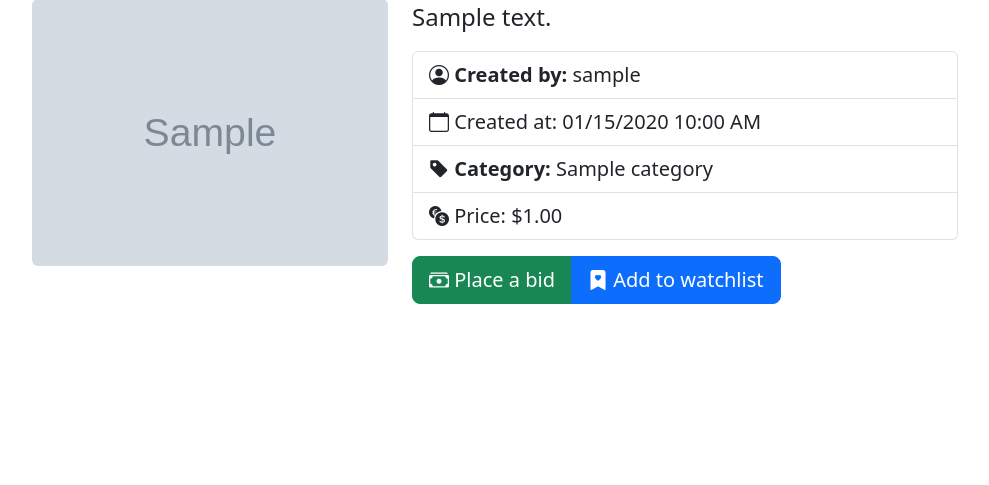
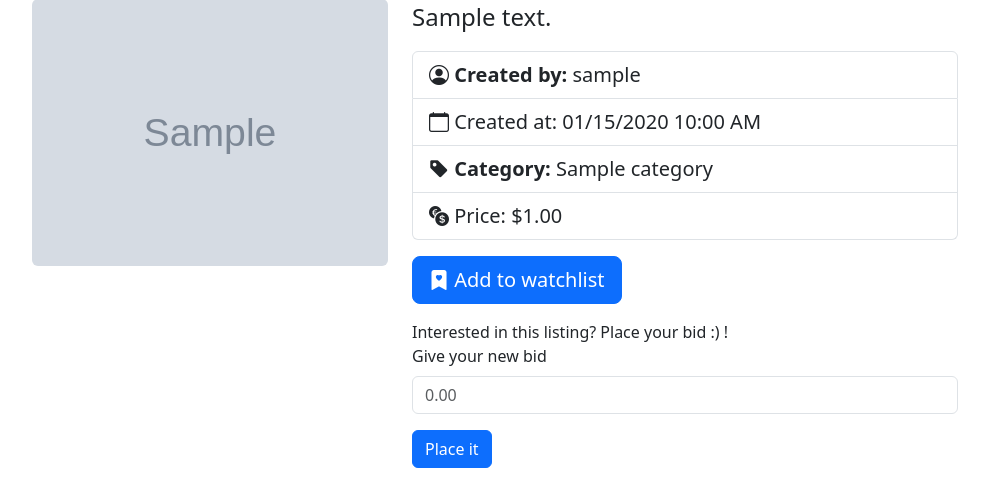
Before and after one commit to dtettarasar/cs50w-pset2, a Django app: template auctions/templates/auctions/view_listing.html in a window 1280 px wide. Shown: the part 315-800 px from the top of the page, without its empty margins (50-1039 px from the left). Run offline with Django 3.2, Linux system fonts and the light colour scheme; the template is opened without the code that fills it: values that come from a table or form of the project are taken from there, others are empty; a user stored in the database is signed in; tables that the repository leaves empty hold one stand-in row (values such as "Sample post"); grey boxes marked "Sample" are stand-in pictures; some libraries are stand-ins or nearby versions.

Commit message:
view listing: remove the modal to place a bid, the form is added in the listing content itself

```diff
--- a/auctions/templates/auctions/view_listing.html
+++ b/auctions/templates/auctions/view_listing.html
@@ -67,12 +67,34 @@
 
                                 {% else %}
 
-                                    <button type="button" data-bs-toggle="modal" data-bs-target="#placeBidModal" class="btn btn-success"><i class="bi bi-cash-stack"></i> Place a bid</button>
                                     <button type="button" class="btn btn-primary"><i class="bi bi-bookmark-heart-fill"></i> Add to watchlist</button>
 
                                 {% endif %}
 
                             </div>
+
+                            {% if not user_is_listing_creator %}
+
+                                <div class="mt-3">
+
+                                    Interested in this listing? Place your bid :) !
+
+                                    <form>
+
+                                        <div class="mb-3">
+
+                                            <label for="listing-start-bid" class="form-label">Give your new bid</label>
+                                            <input name="listing-start-bid" id="listing-start-bid" type="number" step="0.01" placeholder="0.00" class="form-control"/>
+
+                                        </div>
+
+                                        <button type="submit" class="btn btn-primary">Place it</button>
+
+                                    </form>
+
+                                </div>
+
+                            {% endif %}
 
                     {% else %}
 
@@ -98,42 +120,7 @@
 
     {% endif %}
 
-    {% if user.is_authenticated %}
-
-    <!-- Modal to place a bid -->
-    <div class="modal fade" id="placeBidModal" tabindex="-1" aria-hidden="true">
-        <div class="modal-dialog">
-            <div class="modal-content">
-
-                <div class="modal-header">
-                    <h1 class="modal-title fs-5">Place your bid</h1>
-                    <button type="button" class="btn-close" data-bs-dismiss="modal" aria-label="Close"></button>
-                </div>
-
-                <div class="modal-body">
-
-                    <form>
-
-                        <div class="mb-3">
-
-                            <label for="listing-start-bid" class="form-label">Give your new bid</label>
-                            <input name="listing-start-bid" id="listing-start-bid" type="number" step="0.01" placeholder="0.00" class="form-control"/>
-
-                        </div>
-
-                        <button type="submit" class="btn btn-primary">Place it</button>
-
-                    </form>
-
-                </div>
-
-                <div class="modal-footer">
-                    <button type="button" class="btn btn-secondary" data-bs-dismiss="modal">Cancel</button>
-                </div>
-
-            </div>
-        </div>
-    </div>
+    {% if user.is_authenticated and user_is_listing_creator %}
 
         <!-- Modal to close the auction -->
         <div class="modal fade" id="confirmAuctionClose" tabindex="-1" aria-hidden="true">
```
Lines whose indentation alone changed are shown as unchanged.
